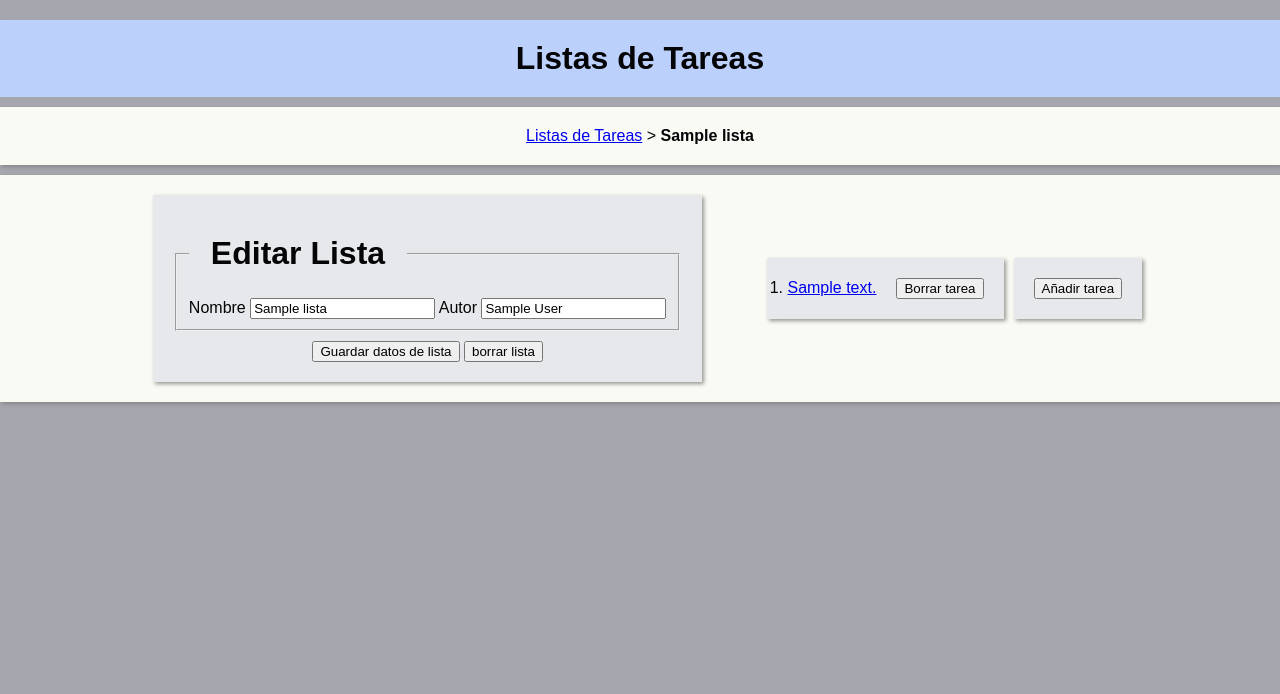
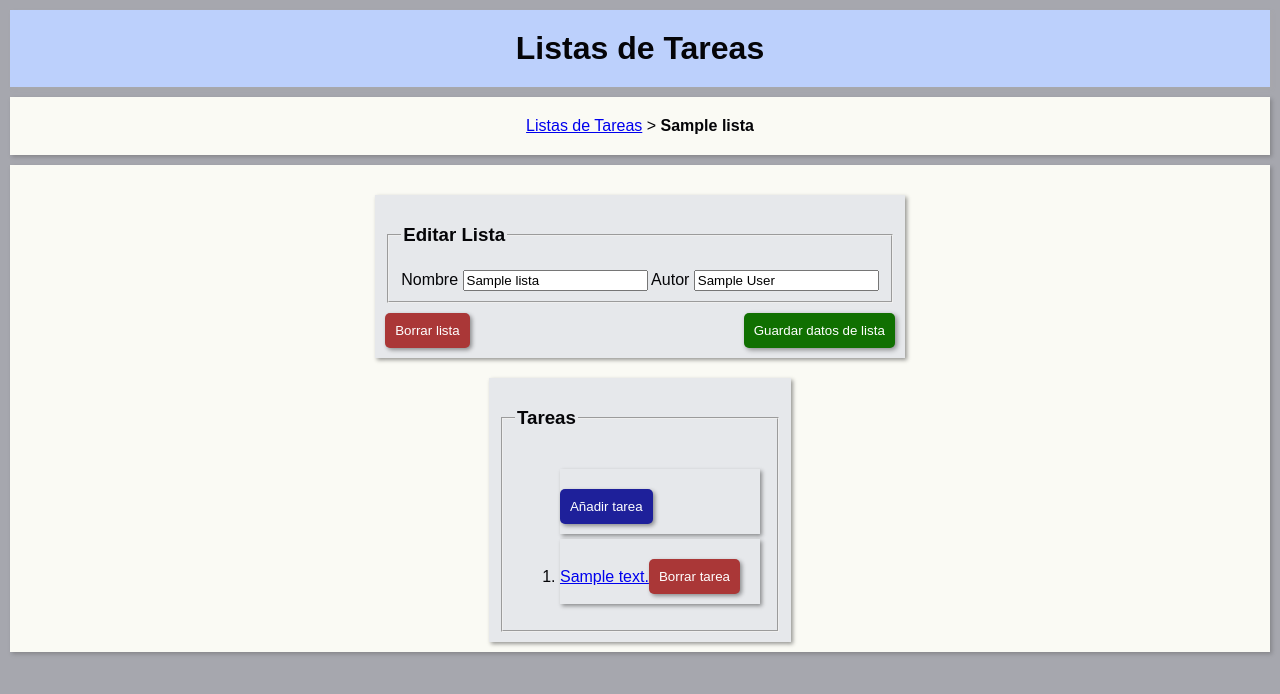
Before and after one commit to saulrodtorres/listas.srttorres.es, a Django app: page /lista-tareas/1 in a window 1280 px wide. Shown: the top 694 px of the page. Run offline with Django 5.2, Linux system fonts and the light colour scheme; tables that the repository leaves empty hold one stand-in row (values such as "Sample post"); some libraries are stand-ins or nearby versions.

Commit message:
fin de primer refractor

```diff
--- a/web/listas/static/listas/estilos.css
+++ b/web/listas/static/listas/estilos.css
@@ -32,30 +32,32 @@ p  {
     display: flex;
     justify-content: center;
     align-items: center;
-    margin-top: 20px;
+    margin: 10px;
 }
-
-.clase_cajita_sombreada{/*amarilla*/
+.clase_cajita_sombreada_padre{/*amarilla*/
     /*<div class="clase_cajita_sombreada">*/
     background-color: rgb(250, 250, 244);
     box-shadow: 2px 2px 4px rgba(85, 84, 84, 0.4);
     display: flex;
+    flex-direction: column;
     justify-content: center;
     align-items: center;
-    margin: 10px 0 0 0;
+    margin: 10px 10px 0 10px;
 
 }
+
 .clase_cajita_sombreada_interna{
     background-color: rgb(230, 232, 235);
     box-shadow: 2px 2px 4px rgba(0, 0, 0, 0.4);
-    padding: 20px;
-    margin:20px;
+    padding: 10px;
+    margin:10px;
+
 }
 .clase_cajita_sombreada_interna_coleccion{
     background-color: rgb(230, 232, 235);
     box-shadow: 2px 2px 4px rgba(0, 0, 0, 0.4);
-    padding: 20px 20px;
-    margin:2px 5px;
+    padding: 20px 20px 10px 0px;
+    margin:5px;
     display: flex;
     align-items: center;
     justify-content: space-between;
@@ -63,4 +65,49 @@ p  {
 .clase_botones_editar_lista{
     margin-top: 10px;
     text-align: center;
+    display: flex;
+    align-items: center;
+    justify-content: space-between;
 }
+.padding_abajo{
+    padding: 0 0 20px 0;
+}
+.padding_abajo{
+    padding: 20px 0 0px 0;
+}
+.clase_boton_rojo_borrar {
+    background-color: rgb(170, 55, 55);
+    box-shadow: 2px 2px 4px rgba(0, 0, 0, 0.4);
+    color: white;
+    padding: 10px;
+    border: none;
+    border-radius: 5px;
+    cursor: pointer;
+}
+.clase_boton_verde_guardar {
+    background-color: rgb(16, 112, 1);
+    box-shadow: 2px 2px 5px rgba(0, 0, 0, 0.4);
+    color: white;
+    padding: 10px;
+    border: none;
+    border-radius: 5px;
+    cursor: pointer;
+}
+.clase_boton_azul_crear {
+    background-color: rgb(30, 32, 154);
+    box-shadow: 2px 2px 4px rgba(0, 0, 0, 0.4);
+    color: white;
+    padding: 10px;
+    border: none;
+    border-radius: 5px;
+    cursor: pointer;
+}
+.clase_boton_amarillo_editar {
+    background-color: rgb(205, 154, 1);
+    box-shadow: 2px 2px 4px rgba(0, 0, 0, 0.4);
+    color: white;
+    padding: 10px;
+    border: none;
+    border-radius: 5px;
+    cursor: pointer;
+}
--- a/web/listas/templates/listas/index.html
+++ b/web/listas/templates/listas/index.html
@@ -21,13 +21,14 @@
     <h1>Listas de Tareas</h1>
 </div>
 
-<div class="clase_cajita_sombreada">
+<div class="clase_cajita_sombreada_padre padding_abajo padding_arriba">
 {%  if coleccion_listas %}
 <table id="listas_de_tareas">
     <thead>
         <tr>
             <th>ID</th>
             <th>Nombre</th>
+            <th>Autor</th>
         </tr>
     </thead>
     <tbody>
@@ -35,6 +36,7 @@
         <tr>
             <td><a href="{% url 'listas:lista' l.id %}">{{l.id}}</a></td>
             <td><a href="{% url 'listas:lista' l.id %}">{{l.nombre}}</a></td>
+            <td><a href="{% url 'listas:lista' l.id %}">{{l.author_id}}</a></td>
         </tr>
         {% endfor %}
     </tbody>
--- a/web/listas/templates/listas/lista.html
+++ b/web/listas/templates/listas/lista.html
@@ -4,10 +4,25 @@
     <title>Listas Lokas</title>
     {% load static %}
     <link rel="stylesheet" href="{% static 'listas/estilos.css' %}">
+    <link rel="stylesheet" type="text/css" href="https://cdn.datatables.net/1.10.25/css/jquery.dataTables.css">
+    <script type="text/javascript" charset="utf8" src="https://code.jquery.com/jquery-3.5.1.js"></script>
+    <script type="text/javascript" charset="utf8" src="https://cdn.datatables.net/1.10.25/js/jquery.dataTables.js"></script>
+    <script>
+        $(document).ready( function () {
+            $('#listas_de_tareas').DataTable();
+        } );
+    </script>
     <script>
         function borrar_lista() {
             // Code to delete the list with {{lista.id}}
-            alert("Se va a borrar la lista con id: {{lista.id}}")
+            //alert("Se va a borrar la lista con id: {{lista.id}}")
+            if (confirm('Seguro que desea borrar la lista con id: {{lista.id}}?')) {
+            // Save it!
+            console.log('La lista con id: {{lista.id}} ha sido borrada con éxito.');
+            } else {
+            // Do nothing!
+            console.log('Has cancelado el borrado de la lista con id: {{lista.id}}.');
+}
             window.open("{% url 'listas:borrar_lista' lista.id %}");
             /*
             fetch("{% url 'listas:borrar_lista' lista.id %}", {
@@ -37,46 +52,45 @@
     <div class="clase_cabecera_azul">
         <h1>Listas de Tareas</h1>
     </div>
-    <div class="clase_cajita_sombreada">
+    <div class="clase_cajita_sombreada_padre" id="breadcrumb">
         <p><a href="{% url 'listas:home' %}">Listas de Tareas</a> > <b>{{lista.nombre}}</b></p>
     </div>
-    <div class="clase_cajita_sombreada">
+    <div class="clase_cajita_sombreada_padre padding_abajo" id="editar_tareas">
         <div class="clase_cajita_sombreada_interna">
             <form action="{% url 'listas:lista' lista.id %}" method="post">
                 {% csrf_token %}
                 <fieldset>
-                    <legend><h1>Editar Lista</h1></legend>
+                    <legend><h3>Editar Lista</h3></legend>
                     <label for="nombre_lista">Nombre</label>
                     <input type="text" name="nombre_lista" id="nombre_nueva_lista" value="{{lista.nombre}}">
                     <label for="autor_lista">Autor</label>
                     <input type="text" name="autor_lista" id="nombre_autor_nueva_lista" value="{{lista.author_id}}">
                 </fieldset>
                 <div class="clase_botones_editar_lista">
-                    <input type="submit" value="Guardar datos de lista">
-                    <button type="button" onclick="javascript:borrar_lista()">borrar lista</button>
+                    <button type="button" onclick="javascript:borrar_lista()" class="clase_boton_rojo_borrar">Borrar lista</button>
+                    <input type="submit" class="clase_boton_verde_guardar" value="Guardar datos de lista">
                 </div>
             </form>
         </div>
+        <div class="clase_cajita_sombreada_interna" id="coleccion_tareas">
+            <fieldset>
+            <legend><h3>Tareas</h3></legend>
             {% if coleccion_tareas %}
                 <ol>
+                    <div class="clase_cajita_sombreada_interna_coleccion">
+                        <button type="button" onclick="agregarTarea()" class="clase_boton_azul_crear">Añadir tarea</button>
+                    </div>
                     {% for t in coleccion_tareas %}
                     <div class="clase_cajita_sombreada_interna_coleccion">
                         <li><a href="{{lista_actual_pk}}/tarea/{{t.pk}}">{{ t.descripcion }}</a></li>
-        <button type="button" onclick="borrar_tarea()" style="margin-left: 20px;">Borrar tarea</button>
+                        <button type="button" onclick="borrar_tarea()" class="clase_boton_rojo_borrar">Borrar tarea</button>
                     </div>
                     {% endfor %}
                 </ol>
             {% else %}
                 <p>No hay tareas para esta lista con pk: {{lista.id}}</p>
             {% endif %}
-
-    <div class="clase_cajita_sombreada_interna_coleccion">
-        <button type="button" onclick="agregarTarea()">Añadir tarea</button>
+            </fieldset>
         </div>
-    </div>
-    <div style="height: 20px;"></div>
-
-
-
 </body>
 </html>
--- a/web/listas/templates/listas/nueva_lista.html
+++ b/web/listas/templates/listas/nueva_lista.html
@@ -15,7 +15,7 @@
             <form action="{% url 'listas:lista' lista.id %}" method="post">
                 {% csrf_token %}
                 <fieldset>
-                    <legend><h1>Editar Lista</h1></legend>
+                    <legend><h2>Editar Lista</h2></legend>
                     <label for="nombre_lista">Nombre</label>
                     <input type="text" name="nombre_lista" id="nombre_nueva_lista" value="">
                     <label for="autor_lista">Autor</label>
```
Lines whose indentation alone changed are shown as unchanged.
